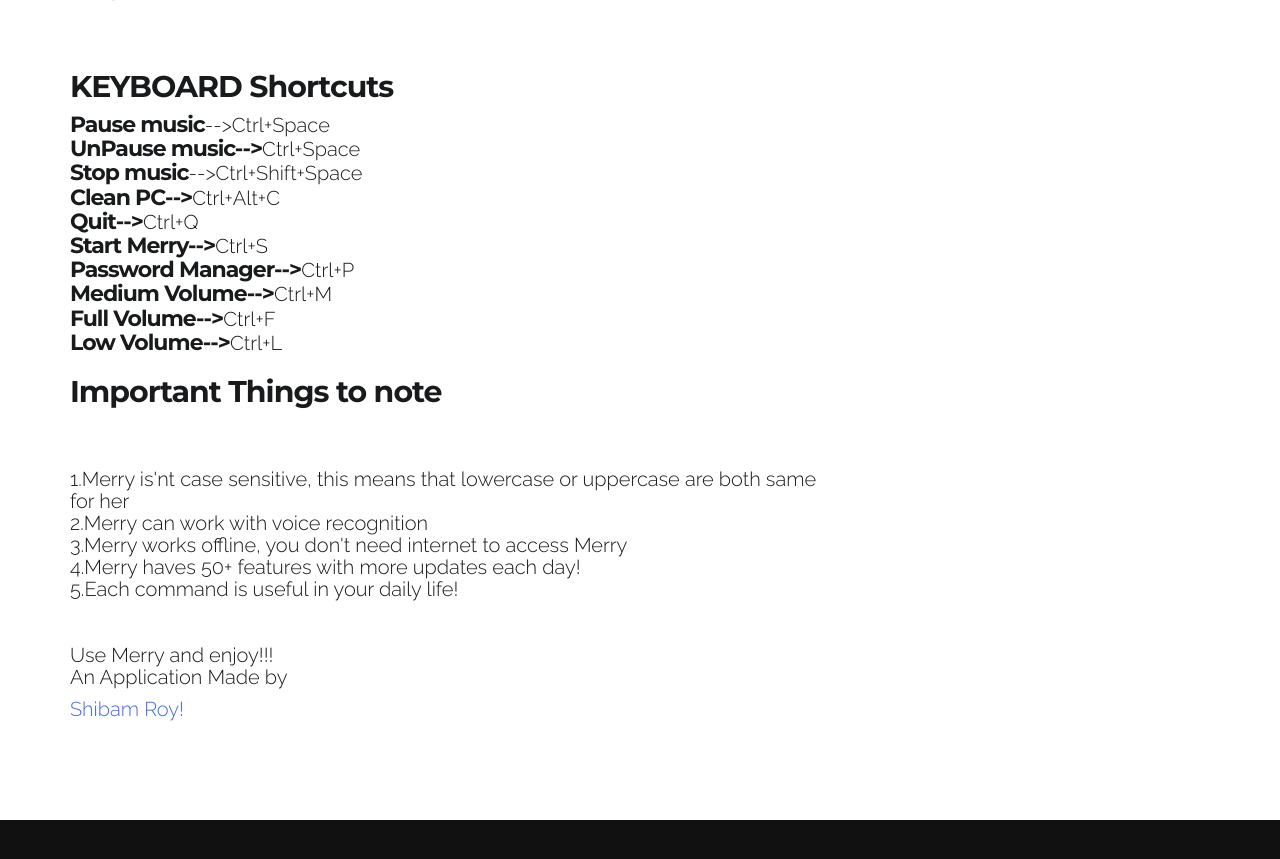
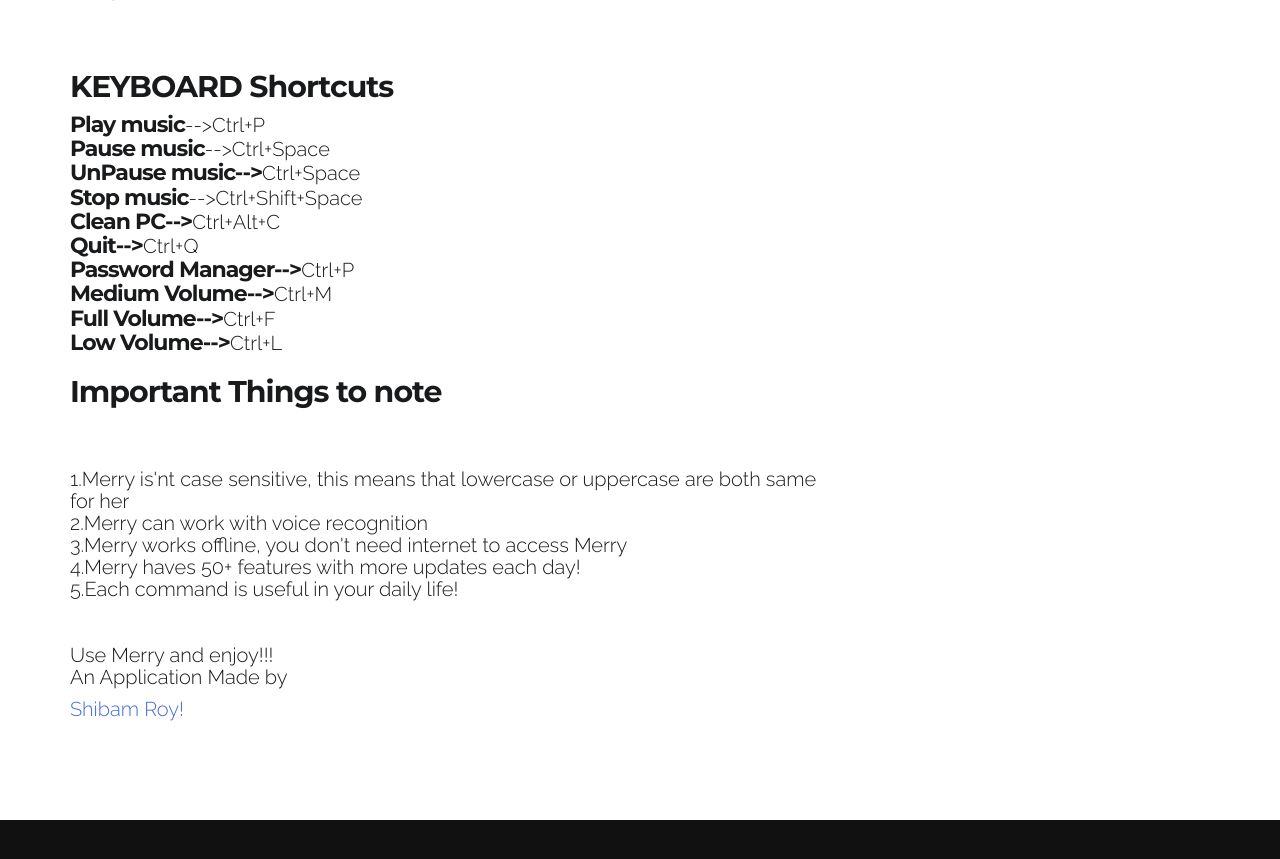
Before and after one commit to ShibamRoy9826/oldWebsite, a plain HTML site: page project-slides.html in a window 1280 px wide. Shown: the part 3347-4206 px from the top of the page. Drawn offline with Linux system fonts and the light colour scheme; files whose address does not match are found by name.

Commit message:
Update project-slides.html

```diff
--- a/project-slides.html
+++ b/project-slides.html
@@ -162,16 +162,17 @@ You can simply download merry by <a href="https://drive.google.com/file/d/1zpnsD
 
 <h3><strong>KEYBOARD Shortcuts</strong></h3>
 <h4>
+<strong>Play music</strong>-->Ctrl+P<br>
 <strong>Pause music</strong>-->Ctrl+Space<br>
 <strong>UnPause music--></strong>Ctrl+Space<br>
 <strong>Stop music</strong>-->Ctrl+Shift+Space<br>
 <strong>Clean PC--></strong>Ctrl+Alt+C<br>
 <strong>Quit--></strong>Ctrl+Q<br>
-<strong>Start Merry--></strong>Ctrl+S<br>
 <strong>Password Manager--></strong>Ctrl+P<br>
 <strong>Medium Volume--></strong>Ctrl+M<br>
 <strong>Full Volume--></strong>Ctrl+F<br>
 <strong>Low Volume--></strong>Ctrl+L<br>
+
 </h4>
 
 <h3><strong>Important Things to note</strong></h3><br><br>
```
